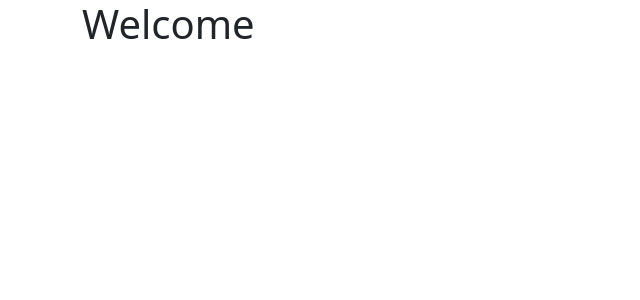
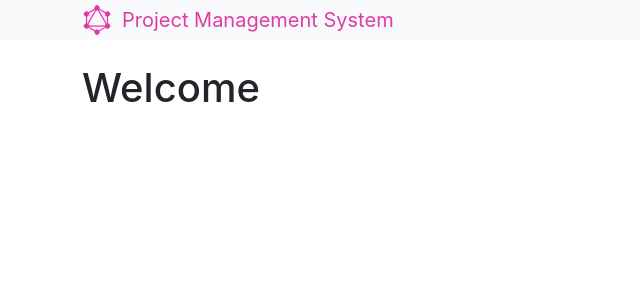
Before and after one commit to webQbe/react-graphql_pm_system, a React (Vite) app: page / in a window 1280 px wide. Shown: the top 300 px of the page, without its empty margins (0-640 px from the left). Built offline with nearby package versions, Linux system fonts and the light colour scheme.

Commit message:
Created top nav bar with logo & the title

```diff
--- a/src/App.css
+++ b/src/App.css
@@ -0,0 +1,20 @@
+body {
+  /*  Reset margin and sets a clean sans-serif font. */
+  margin: 0;
+  font-family: -apple-system, BlinkMacSystemFont, 'Segoe UI', 'Roboto', 'Oxygen',
+    'Ubuntu', 'Cantarell', 'Fira Sans', 'Droid Sans', 'Helvetica Neue',
+    sans-serif;
+  -webkit-font-smoothing: antialiased;
+  -moz-osx-font-smoothing: grayscale;
+}
+
+.navbar-brand {
+  /* Give the title a pinkish color. */
+  color: #df3ca6;
+}
+
+.navbar-brand img {
+  /* Set logo size and spacing. */
+  width: 30px;
+  margin-right: 10px;
+}
--- a/src/App.jsx
+++ b/src/App.jsx
@@ -1,13 +1,17 @@
 import { useState } from 'react'
+import Header from './components/Header'
 
-import './App.css'
+import './App.css' // for global and component styles
 
 function App() {
 
   return (
-    <div className="container">
-      <h1>Welcome</h1>
-    </div>
+    <>
+      <Header />                  {/* <Header /> component at the top */}
+      <div className="container"> {/* centered container */}
+        <h1>Welcome</h1>
+      </div>
+    </>
   )
 }
 
--- /dev/null
+++ b/src/components/Header.jsx
@@ -0,0 +1,23 @@
+import logo from './assets/logo.png'
+
+// Define navigation bar (<nav>) at the top of the page
+const Header = () => {
+  return (
+    <nav className="navbar bg-light mb-4 p-0">
+            {/* Bootstrap classes - navbar: for basic nav styling, bg-light: for light background,
+                mb-4: for bottom margin, p-0: for no padding */}
+
+        <div className="container">         {/* .container: keeps content centered with proper padding. */}
+            <div className="navbar-brand">  {/* .navbar-brand: holds the logo and the site title. */}
+                <div className="d-flex">    {/* .d-flex: uses Flexbox to arrange image and text horizontally. */}
+                    {/* Display logo & title */}
+                    <img src={logo} alt="logo" className="mr-2" /> {/* mr-2 to give margin-right spacing. */}
+                    <div>Project Management System</div>
+                </div>
+            </div>
+        </div>
+    </nav>
+  )
+}
+
+export default Header
```
